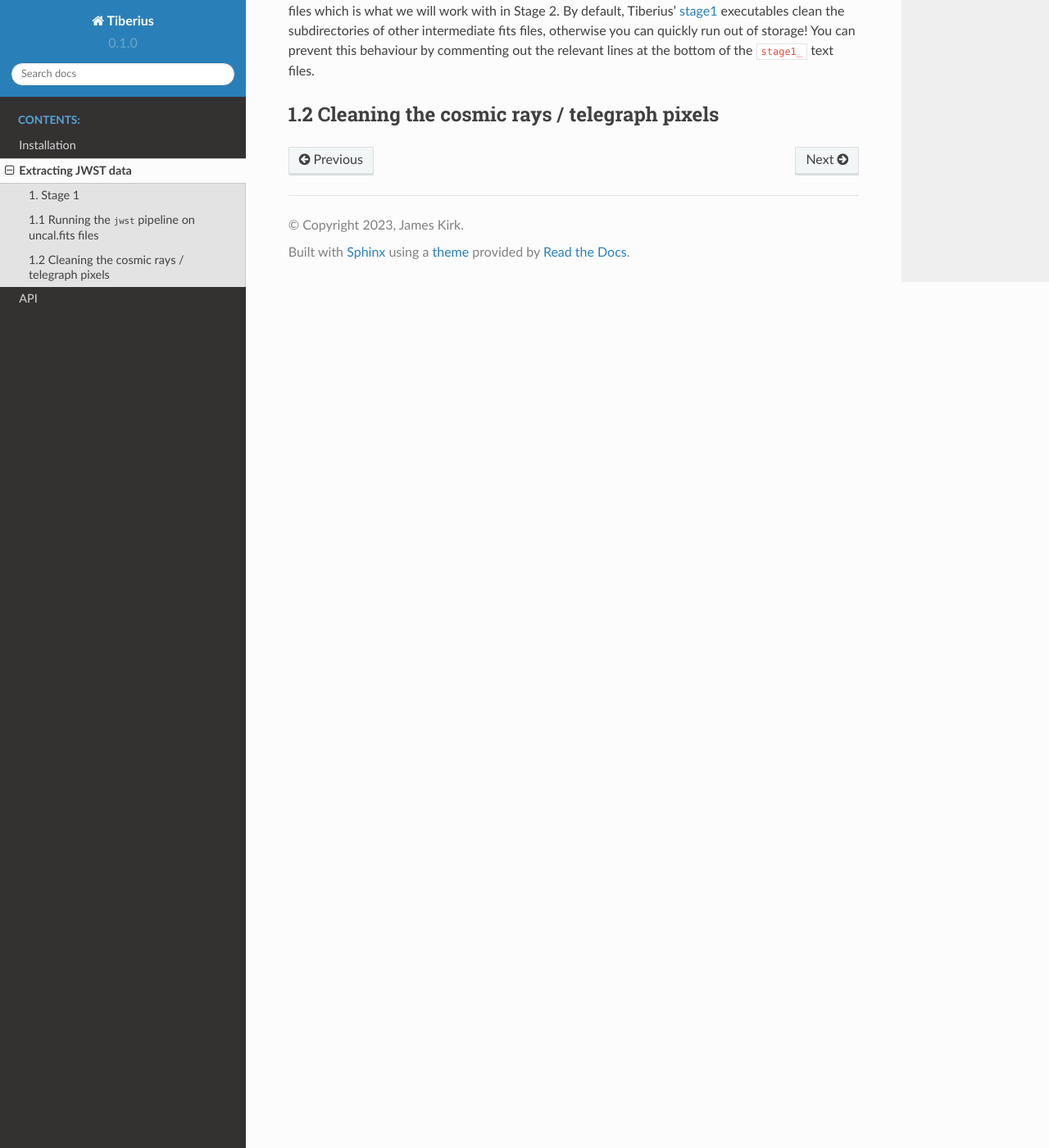
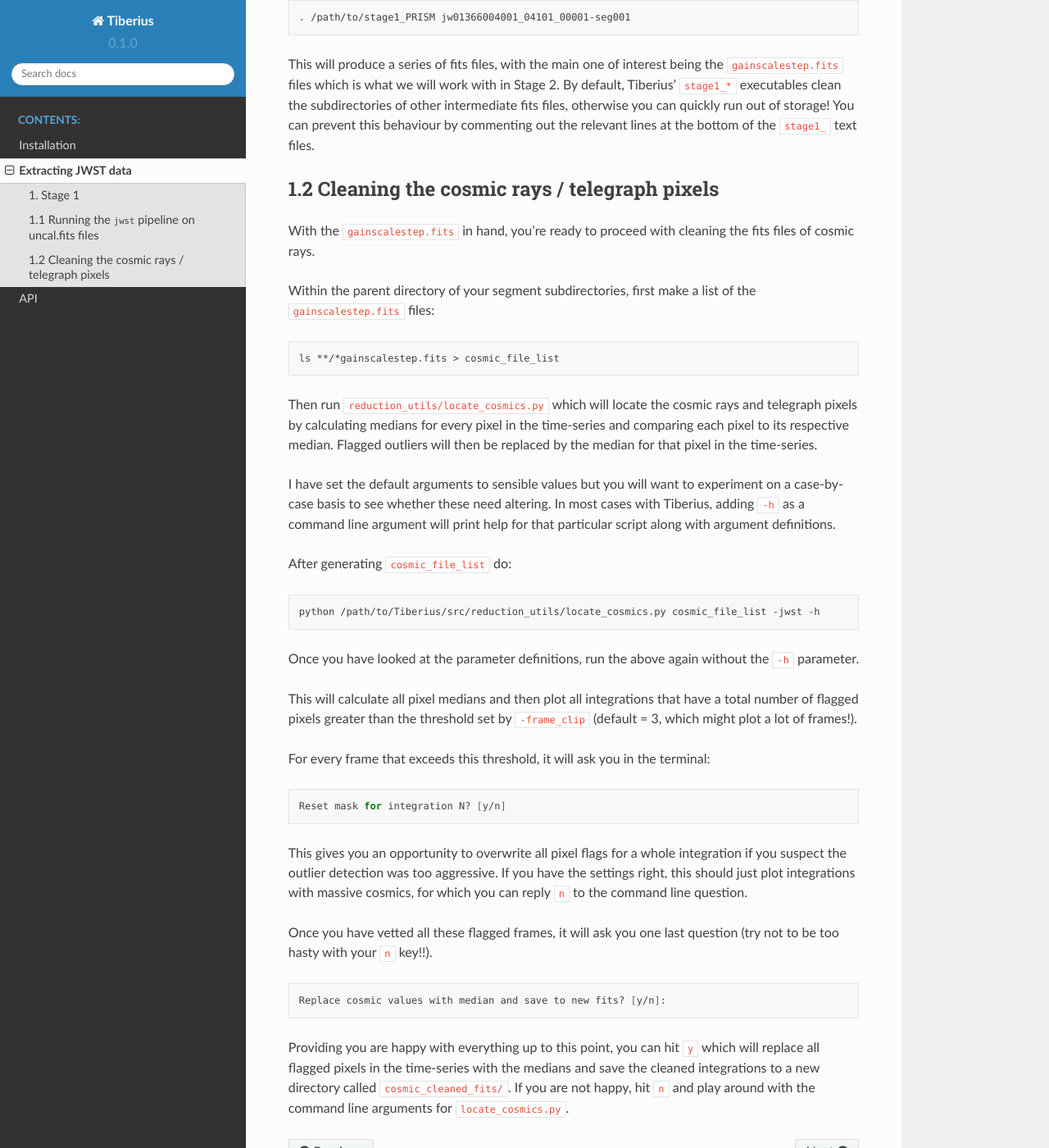
Before and after one commit to JamesKirk11/Tiberius, a Sphinx documentation site: the page built from docs/source/jwst.rst, in a window 1280 px wide and 1400 px high, scrolled down 1500 px. Shown: the whole window at 82% size. Built offline with Sphinx 7.4.7 and the Read the Docs theme 2.0.0, drawn with Linux system fonts in a browser that asks for light colours; some of the changed text lies outside the part shown.

Commit message:
working on docs

```diff
--- a/docs/source/jwst.rst
+++ b/docs/source/jwst.rst
@@ -30,7 +30,13 @@ In ``stage1_NIRCam``, I demonstrate how to override the reference files that ``j
 If you do download new reference files, I recommend putting them in:
 ``$HOME/crds_cache/jwst_pub/references/jwst/[instrument-name-in-lower-case]/``
 
-Once you are happy with your ``stage1_*`` file, you can run the stage 1 extraction by doing the following (assuming you have installed ``jwst`` into a new conda environment called ``JWST``). Note if you copy/make a new ``stage1_*`` file, you'll need to make it exectuable by doing ``$ chmod +x stage1_*``.
+Once you are happy with your ``stage1_*`` file, you can run the stage 1 extraction by doing the following (assuming you have installed ``jwst`` into a new conda environment called ``JWST``). Note if you copy/make a new ``stage1_*`` file, you'll need to make it executable by doing:
+
+.. code-block:: bash
+
+    chmod +x stage1_*``
+
+Then you can proceed as follows:
 
 .. code-block:: bash
 
@@ -45,7 +51,45 @@ e.g.,
 
    . /path/to/stage1_PRISM jw01366004001_04101_00001-seg001
 
-This will produce a series of fits files, with the main one of interest being the ``gainscalestep.fits`` files which is what we will work with in Stage 2. By default, Tiberius' stage1_ executables clean the subdirectories of other intermediate fits files, otherwise you can quickly run out of storage! You can prevent this behaviour by commenting out the relevant lines at the bottom of the ``stage1_`` text files.
+This will produce a series of fits files, with the main one of interest being the ``gainscalestep.fits`` files which is what we will work with in Stage 2. By default, Tiberius' ``stage1_*`` executables clean the subdirectories of other intermediate fits files, otherwise you can quickly run out of storage! You can prevent this behaviour by commenting out the relevant lines at the bottom of the ``stage1_`` text files.
 
 1.2 Cleaning the cosmic rays / telegraph pixels
 -----------------------------------------------
+
+With the ``gainscalestep.fits`` in hand, you're ready to proceed with cleaning the fits files of cosmic rays.
+
+Within the parent directory of your segment subdirectories, first make a list of the ``gainscalestep.fits`` files:
+
+.. code-block:: bash
+
+    ls **/*gainscalestep.fits > cosmic_file_list
+
+Then run ``reduction_utils/locate_cosmics.py`` which will locate the cosmic rays and telegraph pixels by calculating medians for every pixel in the time-series and comparing each pixel to its respective median. Flagged outliers will then be replaced by the median for that pixel in the time-series.
+
+I have set the default arguments to sensible values but you will want to experiment on a case-by-case basis to see whether these need altering. In most cases with Tiberius, adding ``-h`` as a command line argument will print help for that particular script along with argument definitions.
+
+After generating ``cosmic_file_list`` do:
+
+.. code-block:: bash
+
+    python /path/to/Tiberius/src/reduction_utils/locate_cosmics.py cosmic_file_list -jwst -h
+
+Once you have looked at the parameter definitions, run the above again without the ``-h`` parameter.
+
+This will calculate all pixel medians and then plot all integrations that have a total number of flagged pixels greater than the threshold set by ``-frame_clip`` (default = 3, which might plot a lot of frames!).
+
+For every frame that exceeds this threshold, it will ask you in the terminal:
+
+.. code-block:: bash
+
+  Reset mask for integration N? [y/n]
+
+This gives you an opportunity to overwrite all pixel flags for a whole integration if you suspect the outlier detection was too aggressive. If you have the settings right, this should just plot integrations with massive cosmics, for which you can reply ``n`` to the command line question.
+
+Once you have vetted all these flagged frames, it will ask you one last question (try not to be too hasty with your ``n`` key!!).
+
+.. code-block:: bash
+
+  Replace cosmic values with median and save to new fits? [y/n]:
+
+Providing you are happy with everything up to this point, you can hit ``y`` which will replace all flagged pixels in the time-series with the medians and save the cleaned integrations to a new directory called ``cosmic_cleaned_fits/``. If you are not happy, hit ``n`` and play around with the command line arguments for ``locate_cosmics.py``.
```
